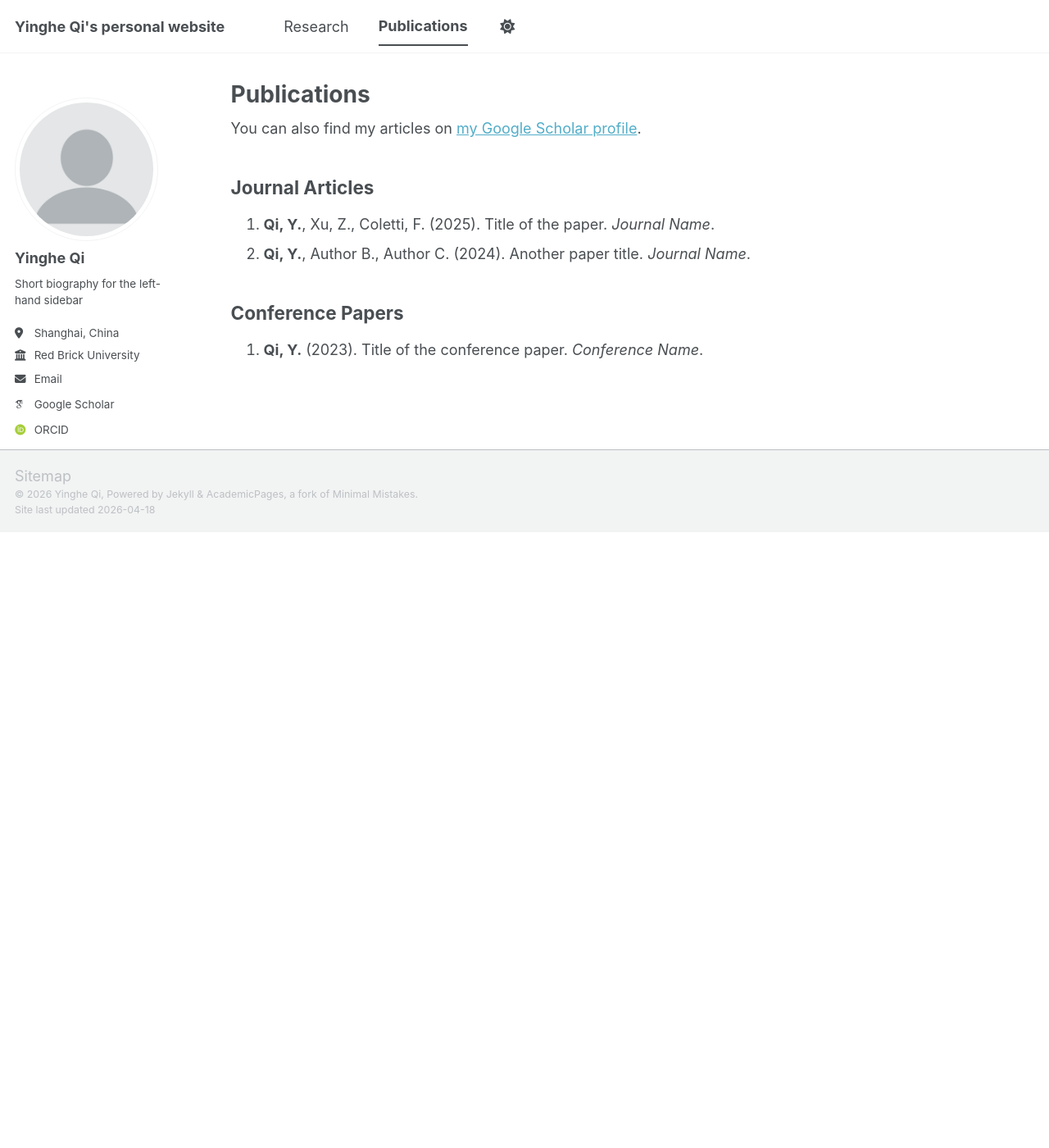
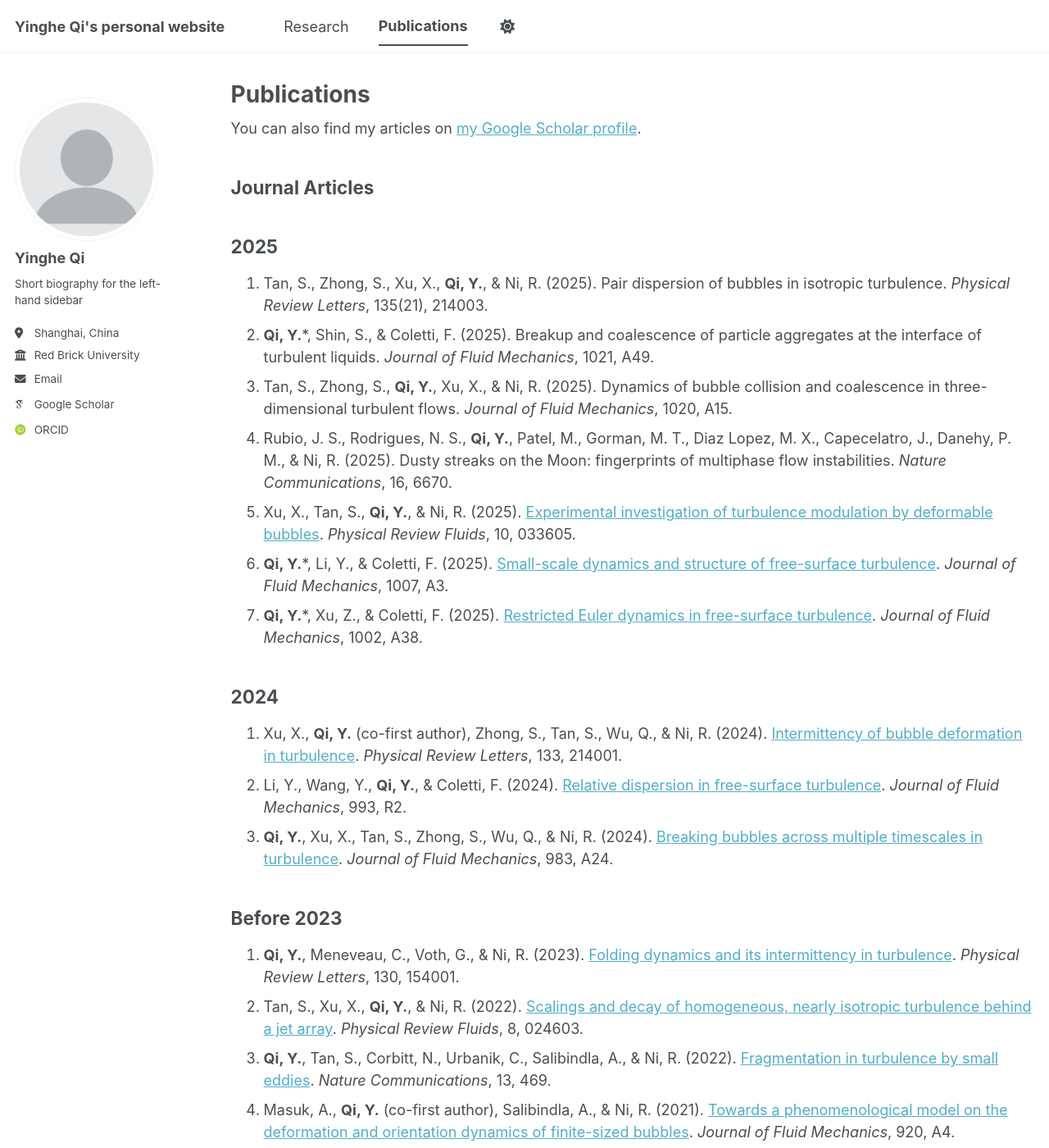
Before and after one commit to yingheqi/yingheqi.github.io, a Jekyll site: the page built from _pages/publications.html, in a window 1280 px wide and 1400 px high. Shown: the whole window at 82% size. Built offline with Jekyll 4.4.1, drawn with Linux system fonts in a browser that asks for light colours; some web fonts are replaced; a script bundle is joined from its source files by our own code; library files that are not in the unit come from our copies; some of the changed text lies outside the part shown.

Commit message:
Update publications.html

```diff
--- a/_pages/publications.html
+++ b/_pages/publications.html
@@ -11,16 +11,108 @@ author_profile: true
 
 <h2>Journal Articles</h2>
 
+<h2>2025</h2>
 <ol>
   <li>
-    <strong>Qi, Y.</strong>, Xu, Z., Coletti, F. (2025).
-    Title of the paper.
-    <em>Journal Name</em>.
+    Tan, S., Zhong, S., Xu, X., <strong>Qi, Y.</strong>, & Ni, R. (2025).
+    Pair dispersion of bubbles in isotropic turbulence.
+    <em>Physical Review Letters</em>, 135(21), 214003.
   </li>
+
   <li>
-    <strong>Qi, Y.</strong>, Author B., Author C. (2024).
-    Another paper title.
-    <em>Journal Name</em>.
+    <strong>Qi, Y.</strong>*, Shin, S., & Coletti, F. (2025).
+    Breakup and coalescence of particle aggregates at the interface of turbulent liquids.
+    <em>Journal of Fluid Mechanics</em>, 1021, A49.
+  </li>
+
+  <li>
+    Tan, S., Zhong, S., <strong>Qi, Y.</strong>, Xu, X., & Ni, R. (2025).
+    Dynamics of bubble collision and coalescence in three-dimensional turbulent flows.
+    <em>Journal of Fluid Mechanics</em>, 1020, A15.
+  </li>
+
+  <li>
+    Rubio, J. S., Rodrigues, N. S., <strong>Qi, Y.</strong>, Patel, M., Gorman, M. T., Diaz Lopez, M. X., Capecelatro, J., Danehy, P. M., & Ni, R. (2025).
+    Dusty streaks on the Moon: fingerprints of multiphase flow instabilities.
+    <em>Nature Communications</em>, 16, 6670.
+  </li>
+
+  <li>
+    Xu, X., Tan, S., <strong>Qi, Y.</strong>, & Ni, R. (2025).
+    <a href="https://doi.org/10.1103/PhysRevFluids.10.033605">Experimental investigation of turbulence modulation by deformable bubbles</a>.
+    <em>Physical Review Fluids</em>, 10, 033605.
+  </li>
+
+  <li>
+    <strong>Qi, Y.</strong>*, Li, Y., & Coletti, F. (2025).
+    <a href="https://doi.org/10.1017/jfm.2025.139">Small-scale dynamics and structure of free-surface turbulence</a>.
+    <em>Journal of Fluid Mechanics</em>, 1007, A3.
+  </li>
+
+  <li>
+    <strong>Qi, Y.</strong>*, Xu, Z., & Coletti, F. (2025).
+    <a href="https://doi.org/10.1017/jfm.2024.1181">Restricted Euler dynamics in free-surface turbulence</a>.
+    <em>Journal of Fluid Mechanics</em>, 1002, A38.
+  </li>
+</ol>
+
+<h2>2024</h2>
+<ol>
+  <li>
+    Xu, X., <strong>Qi, Y.</strong> (co-first author), Zhong, S., Tan, S., Wu, Q., & Ni, R. (2024).
+    <a href="https://doi.org/10.1103/PhysRevLett.133.214001">Intermittency of bubble deformation in turbulence</a>.
+    <em>Physical Review Letters</em>, 133, 214001.
+  </li>
+
+  <li>
+    Li, Y., Wang, Y., <strong>Qi, Y.</strong>, & Coletti, F. (2024).
+    <a href="https://doi.org/10.1017/jfm.2024.637">Relative dispersion in free-surface turbulence</a>.
+    <em>Journal of Fluid Mechanics</em>, 993, R2.
+  </li>
+
+  <li>
+    <strong>Qi, Y.</strong>, Xu, X., Tan, S., Zhong, S., Wu, Q., & Ni, R. (2024).
+    <a href="https://doi.org/10.1017/jfm.2024.153">Breaking bubbles across multiple timescales in turbulence</a>.
+    <em>Journal of Fluid Mechanics</em>, 983, A24.
+  </li>
+</ol>
+
+<h2>Before 2023</h2>
+<ol>
+  <li>
+    <strong>Qi, Y.</strong>, Meneveau, C., Voth, G., & Ni, R. (2023).
+    <a href="https://doi.org/10.1103/PhysRevLett.130.154001">Folding dynamics and its intermittency in turbulence</a>.
+    <em>Physical Review Letters</em>, 130, 154001.
+  </li>
+
+  <li>
+    Tan, S., Xu, X., <strong>Qi, Y.</strong>, & Ni, R. (2022).
+    <a href="https://doi.org/10.1103/PhysRevFluids.8.024603">Scalings and decay of homogeneous, nearly isotropic turbulence behind a jet array</a>.
+    <em>Physical Review Fluids</em>, 8, 024603.
+  </li>
+
+  <li>
+    <strong>Qi, Y.</strong>, Tan, S., Corbitt, N., Urbanik, C., Salibindla, A., & Ni, R. (2022).
+    <a href="https://doi.org/10.1038/s41467-022-28092-3">Fragmentation in turbulence by small eddies</a>.
+    <em>Nature Communications</em>, 13, 469.
+  </li>
+
+  <li>
+    Masuk, A., <strong>Qi, Y.</strong> (co-first author), Salibindla, A., & Ni, R. (2021).
+    <a href="https://doi.org/10.1017/jfm.2021.390">Towards a phenomenological model on the deformation and orientation dynamics of finite-sized bubbles</a>.
+    <em>Journal of Fluid Mechanics</em>, 920, A4.
+  </li>
+
+  <li>
+    <strong>Qi, Y.</strong>, Masuk, A., & Ni, R. (2020).
+    <a href="https://doi.org/10.1016/j.ijmultiphaseflow.2020.103397">Towards a model of bubble breakup in turbulence through experimental constraints</a>.
+    <em>International Journal of Multiphase Flow</em>, 132, 103397.
+  </li>
+
+  <li>
+    <strong>Qi, Y.</strong>, Lu, J., Scardovelli, R., Zaleski, S., & Tryggvason, G. (2019).
+    <a href="https://doi.org/10.1016/j.jcp.2018.10.037">Computing curvature in the volume of fluid methods using machine learning</a>.
+    <em>Journal of Computational Physics</em>, 377, 155–161.
   </li>
 </ol>
 
```
